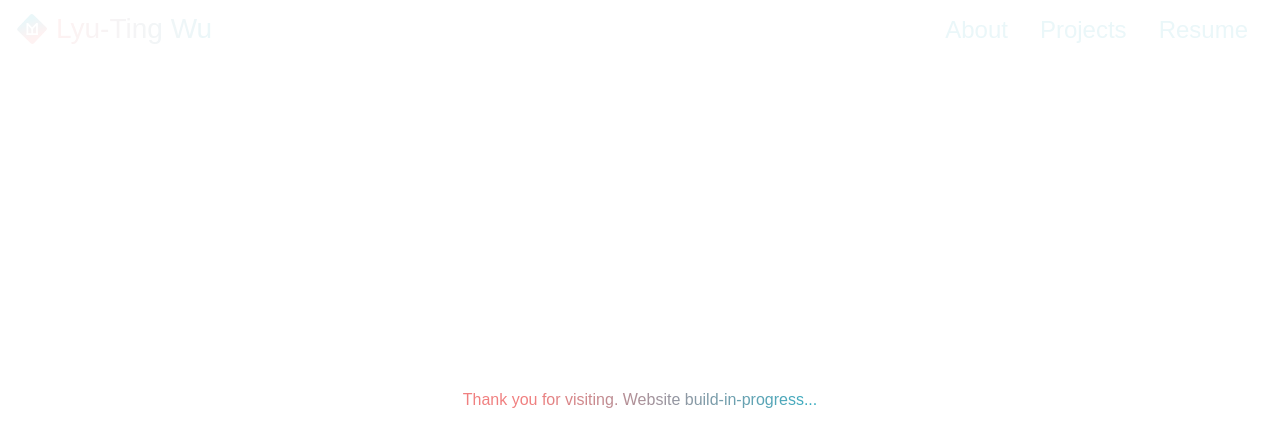
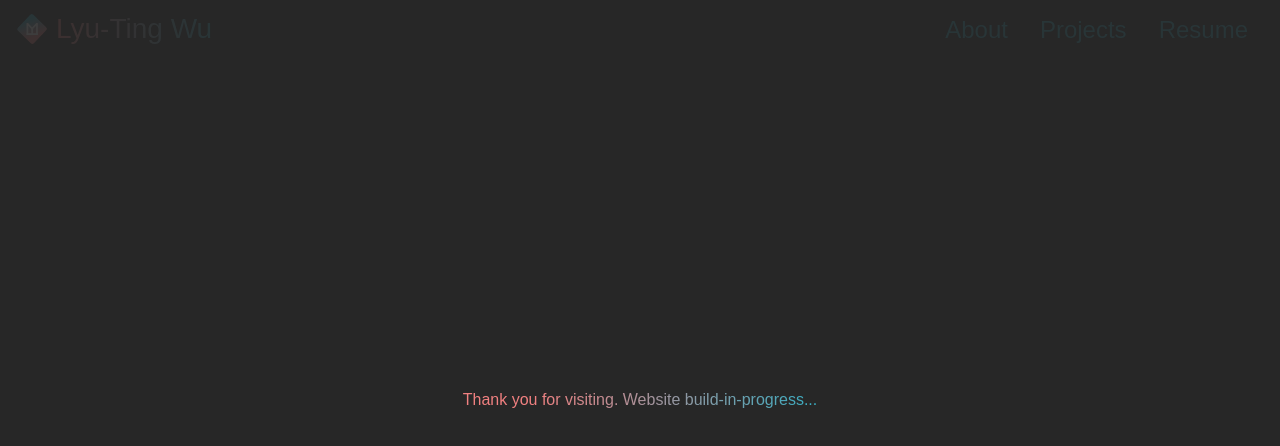
Before and after one commit to lyutingwu96/PersonalWebsite, a React (Vite) app: page / in a window 1280 px wide. Shown: the top 446 px of the page. Built offline with nearby package versions, Linux system fonts and the light colour scheme; a web font is replaced by a local one.

Commit message:
Fix body background issue

```diff
--- a/tailwind.config.js
+++ b/tailwind.config.js
@@ -2,6 +2,7 @@
 export default {
   content: [
     "./src/**/*.{js,jsx,ts,tsx}",
+    "./index.html",
   ],
   theme: {
     extend: {
```
